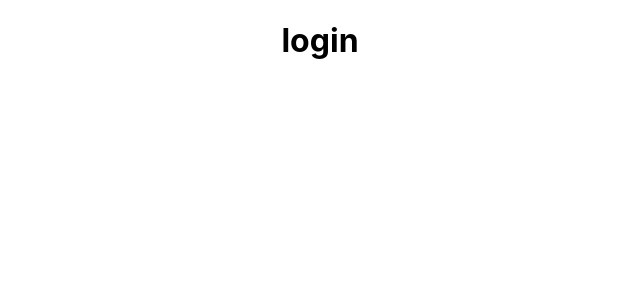
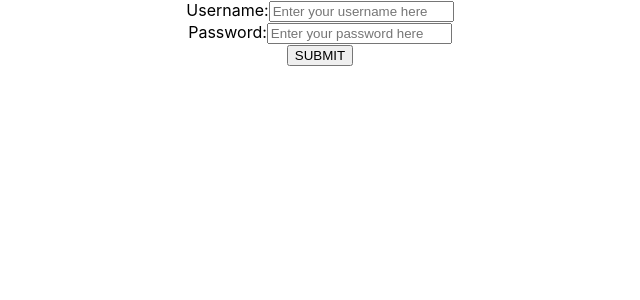
Before and after one commit to natymere/TT4_Group20, a React (Create React App) app: page /Login in a window 1280 px wide. Shown: the top 300 px of the page, without its empty margins (320-960 px from the left). Built offline with nearby package versions, Linux system fonts and the light colour scheme.

Commit message:
Message( Commit on login-branch)

```diff
--- a/package.json
+++ b/package.json
@@ -6,6 +6,7 @@
     "@testing-library/jest-dom": "^5.11.4",
     "@testing-library/react": "^11.1.0",
     "@testing-library/user-event": "^12.1.10",
+    "axios": "^0.21.1",
     "react": "^17.0.2",
     "react-dom": "^17.0.2",
     "react-router-dom": "^5.2.0",
--- a/src/components/LoginPage.js
+++ b/src/components/LoginPage.js
@@ -1,9 +1,58 @@
-import React from 'react'
+import React, {useState} from 'react';
+import axios from 'axios';
 
-export default function LoginPage() {
-  return (
-    <div>
-      <h1>login</h1>
-    </div>
-  )
+const Login = (props) => {
+    const [user, setUsername] = useState("");
+    const [pass, setPassword] = useState("");
+    const [loginError, setLoginError] = useState(false);
+    const submit = (e) => {
+        e.preventDefault();
+        axios.post('https://ipllrj2mq8.execute-api.ap-southeast-1.amazonaws.com/techtrek/login', {
+            username: user,
+            password: pass,
+            header: {
+               'x-api-key' : 'jWw6Vw4WxKaVmy5YPAvz2fAEraoq9Ds6IiqRxXd5'
+            }
+        }).then( (res)=> {
+            props.setIsAuthenticated(true);
+        }).catch((error)=> {
+            setLoginError(true);
+        });
+
+    }
+    return (
+        <div className="container">
+        <form onSubmit={submit}>
+            <div>
+                <label htmlFor="username">Username:</label>
+                <input type="text"
+                autoComplete="off"
+                id = "username"
+                name = "username"
+                placeholder = "Enter your username here"
+                onChange = {(e)=>{
+                    setUsername(e.target.value)
+                }}/>
+            </div>
+            <div>
+                <label htmlFor="password">Password:</label>
+                <input type="password"
+                autoComplete="off"
+                id = "password"
+                name = "password"
+                placeholder = "Enter your password here"
+                onChange = {(e)=>{
+                    setPassword(e.target.value)
+                }}
+                />
+            </div>
+            {loginError && <div id = "errorMessage" className = "generic-error">
+                <p> The credentials you have entered is not valid.</p>
+            </div>}
+            <button type="submit">SUBMIT</button>
+        </form>
+        </div>
+    )
 }
+
+export default Login;
```
